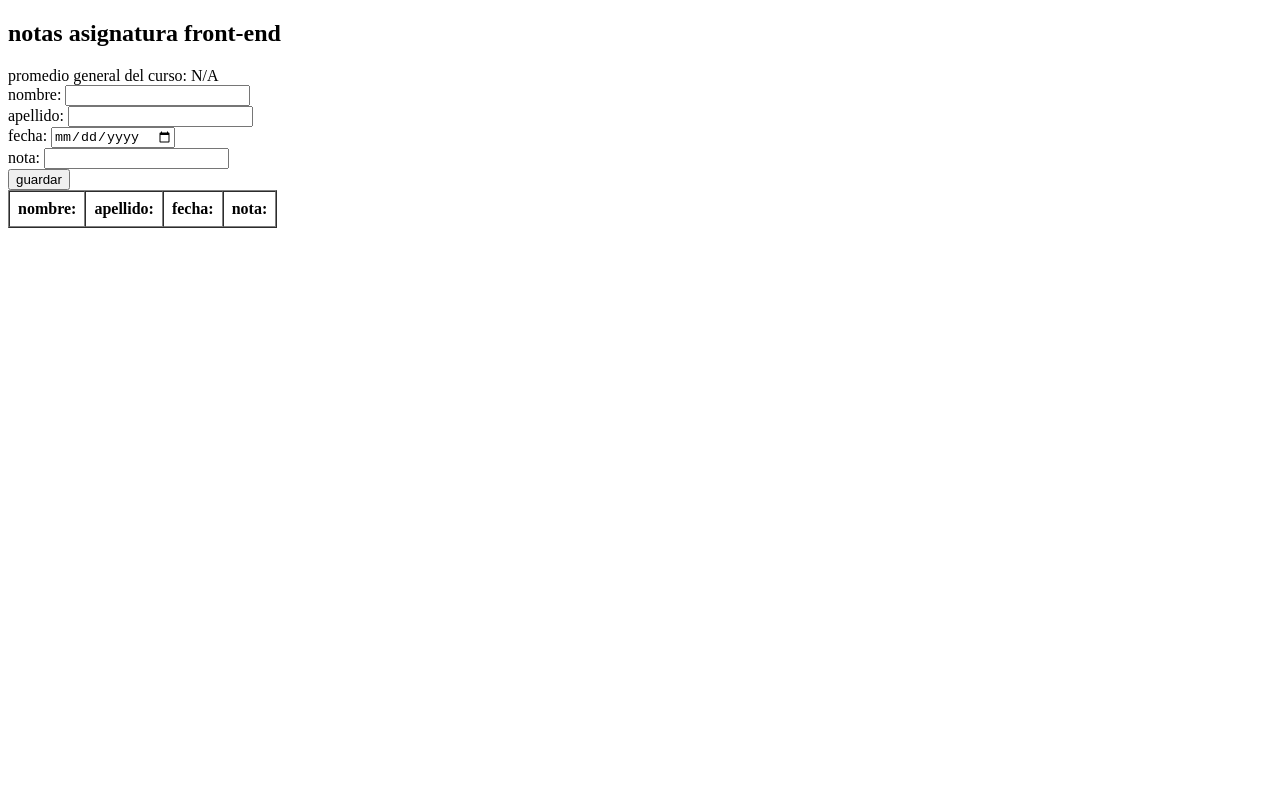
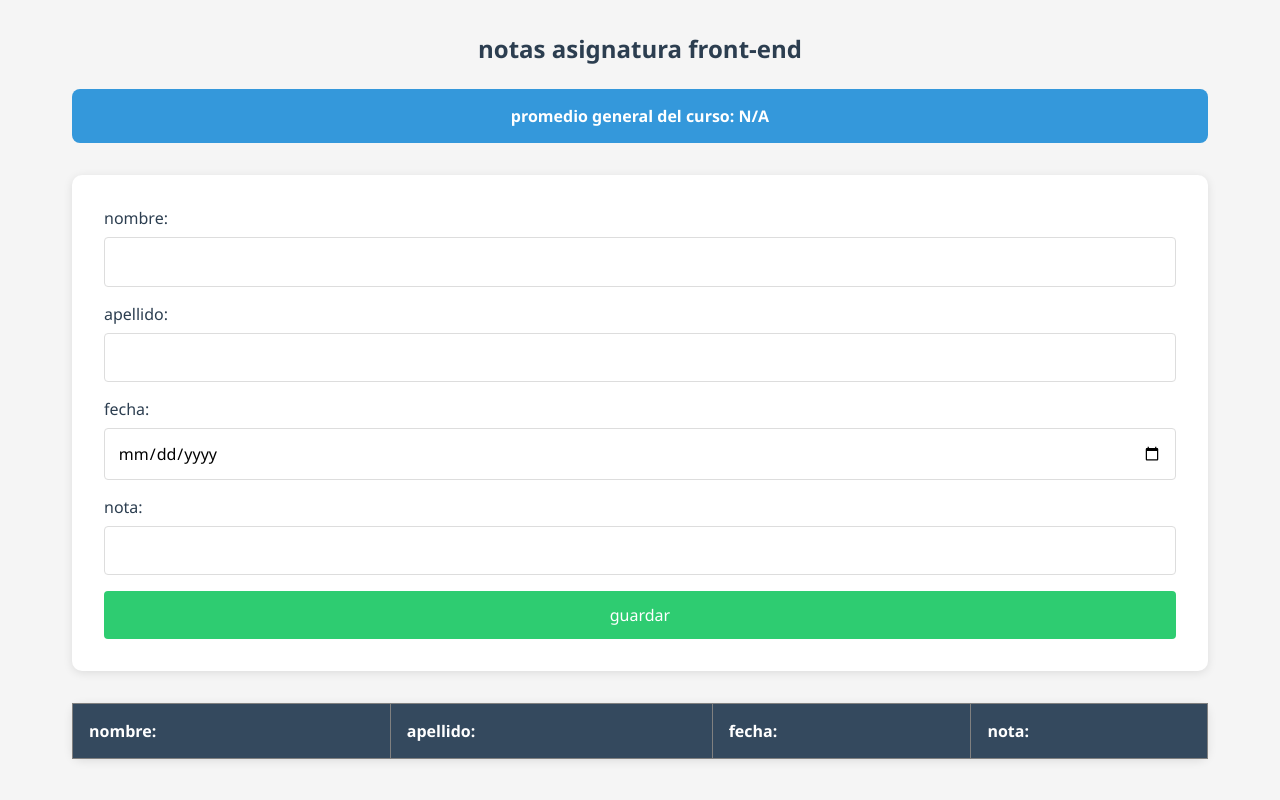
Before and after one commit to sebax69k4/proyecto-JS-06-05-2025, a plain HTML site: page index.html in a window 1280 px wide. Drawn offline with Linux system fonts and the light colour scheme.

Commit message:
se agrego css

```diff
--- a/index.html
+++ b/index.html
@@ -4,6 +4,7 @@
     <meta charset="UTF-8">
     <meta name="viewport" content="width=device-width, initial-scale=1.0">
     <title>Document</title>
+    <link rel="stylesheet" href="styles.css">
 </head>
 <body>
     <h2>notas asignatura front-end</h2>
--- /dev/null
+++ b/styles.css
@@ -0,0 +1,102 @@
+* {
+    margin: 0;
+    padding: 0;
+    box-sizing: border-box;
+    font-family: 'Segoe UI', Tahoma, Geneva, Verdana, sans-serif;
+}
+
+body {
+    background-color: #f5f5f5;
+    padding: 2rem;
+    max-width: 1200px;
+    margin: 0 auto;
+}
+
+h2 {
+    color: #2c3e50;
+    margin-bottom: 1.5rem;
+    text-align: center;
+}
+
+#average {
+    background-color: #3498db;
+    color: white;
+    padding: 1rem;
+    border-radius: 8px;
+    text-align: center;
+    margin-bottom: 2rem;
+    font-weight: bold;
+}
+
+#studentform {
+    background-color: white;
+    padding: 2rem;
+    border-radius: 10px;
+    box-shadow: 0 2px 10px rgba(0, 0, 0, 0.1);
+    margin-bottom: 2rem;
+}
+
+#studentform div {
+    margin-bottom: 1rem;
+}
+
+label {
+    display: block;
+    margin-bottom: 0.5rem;
+    color: #2c3e50;
+    font-weight: 500;
+}
+
+input {
+    width: 100%;
+    padding: 0.8rem;
+    border: 1px solid #ddd;
+    border-radius: 4px;
+    font-size: 1rem;
+}
+
+input:focus {
+    outline: none;
+    border-color: #3498db;
+    box-shadow: 0 0 5px rgba(52, 152, 219, 0.3);
+}
+
+button {
+    background-color: #2ecc71;
+    color: white;
+    padding: 0.8rem 1.5rem;
+    border: none;
+    border-radius: 4px;
+    cursor: pointer;
+    font-size: 1rem;
+    width: 100%;
+    transition: background-color 0.3s;
+}
+
+button:hover {
+    background-color: #27ae60;
+}
+
+#studentstable {
+    width: 100%;
+    background-color: white;
+    border-radius: 10px;
+    box-shadow: 0 2px 10px rgba(0, 0, 0, 0.1);
+    border-collapse: collapse;
+}
+
+#studentstable th {
+    background-color: #34495e;
+    color: white;
+    padding: 1rem;
+    text-align: left;
+}
+
+#studentstable td {
+    padding: 1rem;
+    border-bottom: 1px solid #ddd;
+}
+
+#studentstable tbody tr:hover {
+    background-color: #f8f9fa;
+}
```
